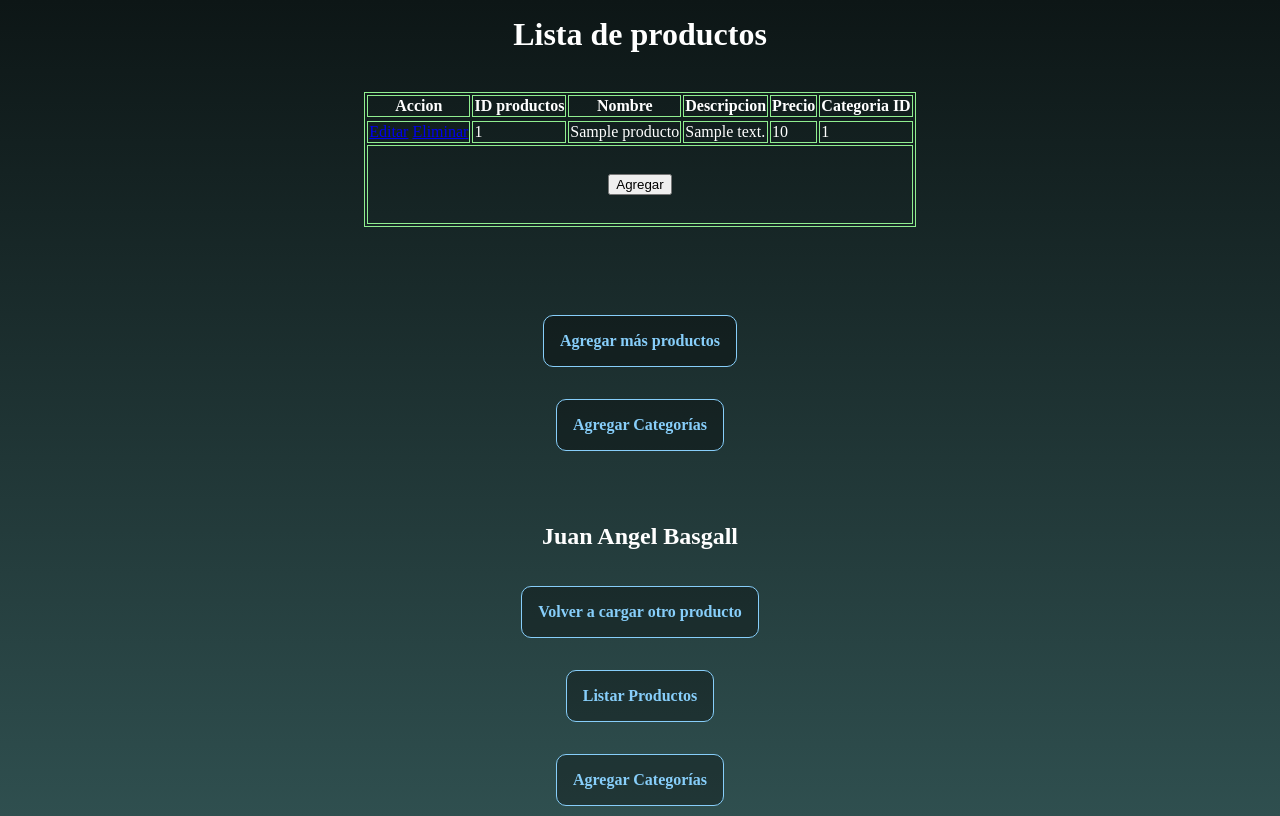
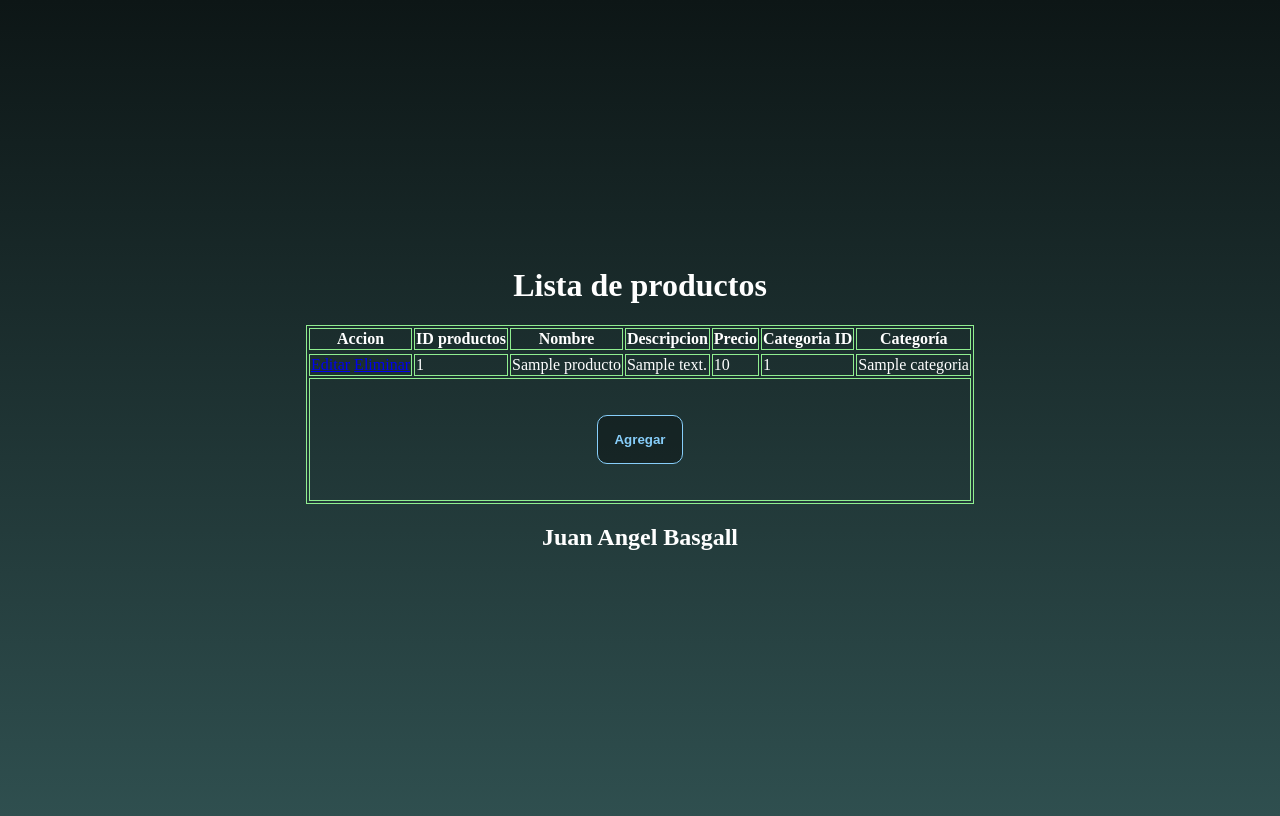
Before and after one commit to d3vh4n5/mercadolan, a PHP site: page /backend/productos.php in a window 1280 px wide. Run offline with PHP 8.4, Linux system fonts and the light colour scheme; tables that the repository leaves empty or names only in its code hold one stand-in row (values such as "Sample post").

Commit message:
cambiada la declaracion del if del post de productos, antes era request y tenia 1 sola condicion, ahora es post y tiene 2, ahora cuando se crea el producto nuevo, el post va directo a rellenar la propiedad del objeto, antescreaba una variable por cada uno y luego rellenaban el objeto. Se borraron algunos textos infiltrados en el HTML, se borraron (comentaron) los botones de agregar productos y listar productos. Se transformó el boton de logearse de la home en un link que lleva a productos, Se borraron comentarios de códigos en el archivo de productos.php, ya que el codigo ahora está definido para su versión final

```diff
--- a/assets/css/estiloshp.css
+++ b/assets/css/estiloshp.css
@@ -33,6 +33,7 @@
     border-radius: 30px;
 }
 .botonLog{
+    text-decoration: none;
     background: transparent;
     padding: 5px 50px 9px 50px;
     color: rgb(132, 132, 252);
@@ -44,6 +45,7 @@
 }
 .botonLog:hover{
     cursor:pointer;
+    text-shadow: 0px 0px 4px rgb(132, 132, 252);
     box-shadow: 0px 0px 10px 3px rgb(132, 132, 252),
                 0px 0px 5px 1px rgb(132, 132, 252) inset;
 }
--- a/backend/lista_productos.php
+++ b/backend/lista_productos.php
@@ -20,15 +20,14 @@
                <th>Descripcion</th>
                <th>Precio</th>
                <th>Categoria ID</th>
+               <th>Categoría</th>
             <tr>
           </thead>
           <tbody>
               <?php
               //include '../class/autoload.php';
               $lista_prod = productos::listar();
-              //$basepath= $_SERVER['SCRIPT_NAME'];
               foreach($lista_prod as $listaProductos){ ?>
-              <br>
               <tr>
                   <td>
                       <a href="<?php echo $basepath."?edit&id=".$listaProductos['id']; ?>">Editar</a>
@@ -39,24 +38,27 @@
                   <td><?php echo $listaProductos['descripcion'] ?></td>
                   <td><?php echo $listaProductos['precio'] ?></td>
                   <td><?php echo $listaProductos['id_categoria'] ?></td>
+                  <td><?php echo categorias::nombrecat($listaProductos['id_categoria']); ?></td>
               </tr>
               <?php } ?>
           </tbody>
           <tfoot>
               <tr>
-                  <td colspan="6" style="text-align: center; padding: 20px;">
-                      <input type="button" value="Agregar" onclick="document.location.href='<?php echo $basepath."?add" ?>'">
+                  <td colspan="7" style="text-align: center; padding: 20px;">
+                      <input type="button" class="a" value="Agregar" onclick="document.location.href='<?php echo $basepath."?add" ?>'">
                   </td>
               </tr>
           </tfoot>
         </table>
      </div>
       </center>
+    <!--
        <br><br><br><br>
        <a class="a" href="./views/productos.html">Agregar más productos</a>
        <a class="a" href="./views/categorias.html">Agregar Categorías</a>
        <br>
        <br>
+    -->
        <h2>Juan Angel Basgall</h2>
 
  </body>
--- a/backend/productos.php
+++ b/backend/productos.php
@@ -14,33 +14,18 @@
 include '../class/autoload.php';
 
 
-
-
-if(isset($_REQUEST['guardar'])){
-    $nom=$_REQUEST['producto'];
-    $id=$_REQUEST['id'];
-    $descripcion=$_REQUEST['descripcion'];
-    $precio=$_REQUEST['precio'];
-    $idCat=$_REQUEST['categoria'];
-
-    $nuevoProducto = new productos(intval($id));
-    $nuevoProducto->nombre_producto = htmlspecialchars($nom);
-    $nuevoProducto->descripcion = htmlspecialchars($descripcion);
-    $nuevoProducto->precio = floatval($precio);
-    $nuevoProducto->id_categoria = intval($idCat);
+if(isset($_POST['action']) && $_POST['action'] == 'agregar'){/* Con el action solo tambien funciona, pero chequeando el valor es mas seguro y además mas ordenado por si tenemos varios botones*/
+    /*$nuevoProducto = new productos(intval($id)); el formulario ya no pide id*/
+    $nuevoProducto = new productos();
+    $nuevoProducto->nombre_producto = $_POST['producto'];
+    $nuevoProducto->descripcion = $_POST['descripcion'];
+    $nuevoProducto->precio = $_POST['precio'];
+    $nuevoProducto->id_categoria = $_POST['categoria'];
     $nuevoProducto->guardar();
     if (!$nuevoProducto->guardar()){
         die("En estos momentos, no podemos realizar la operación solicitada");
     } else {
         header("location: ".$_SERVER['SCRIPT_NAME']);//esto redirecciona la url al script actual quitando el post
-        /*
-        echo '<p style="'
-        . 'color: lightgreen;'
-        . 'font-size: 30px;'
-                . '">';
-        echo "→ $nom se guardó corectamente <br>"
-                . "→               ID: ";
-        echo '</p>';*/
     }
 
 
@@ -66,37 +51,8 @@
 include './lista_productos.php';
 
 
-
-
-/*
-if(isset($_POST['action']) && $_POST['action'] == 'guardar'){
-    $miProducto = new productos();
-    $miProducto->nombre = $_POST['producto'];
-    $miProducto->descripcion = $_POST['descripcion'];
-    $miProducto->precio = $_POST['precio'];
-    $miProducto->categoria = $_POST['categoria'];
-    $miProducto->guardar();
-
-    echo"<br>La información se cargó correctamente..";
-
-        echo '<p style="'
-        . 'color: lightgreen;'
-        . 'font-size: 30px;'
-                . '">';
-
-        echo "→ El nombre ingresado es : $miProducto->nombre <br>"
-                . "→               ID: $miProducto->id";
-
-        echo '</p>';
-
-}else if (isset($_GET['add'])){
-    include 'views/productos.html';
-    die();
-}
-$lista_pro = productos::listar();
-include 'views/lista_productos.html';
-*/
 ?>
+        <!--
         <a  class="a" href="./views/productos.html">
     Volver a cargar otro producto</a>
 <a class="a" href="./lista_productos.php">
--- a/backend/views/productos.html
+++ b/backend/views/productos.html
@@ -50,11 +50,10 @@
 
                 <br><br>
                 <button type="button" class="btn_cancelar">Cancelar</button>
-                <button type="submit" name="guardar" class="btn_guardar">Guardar</button>
+                <button type="submit" name="action" value="agregar" class="btn_guardar">Guardar</button>
             </form>
         </div>
         <p>API de Juan Basgall</p>
-        <?php echo "prueba de php"; ?>
 
 
 
```
Also changed, not shown: backend/home.php (+2 -8 lines).
